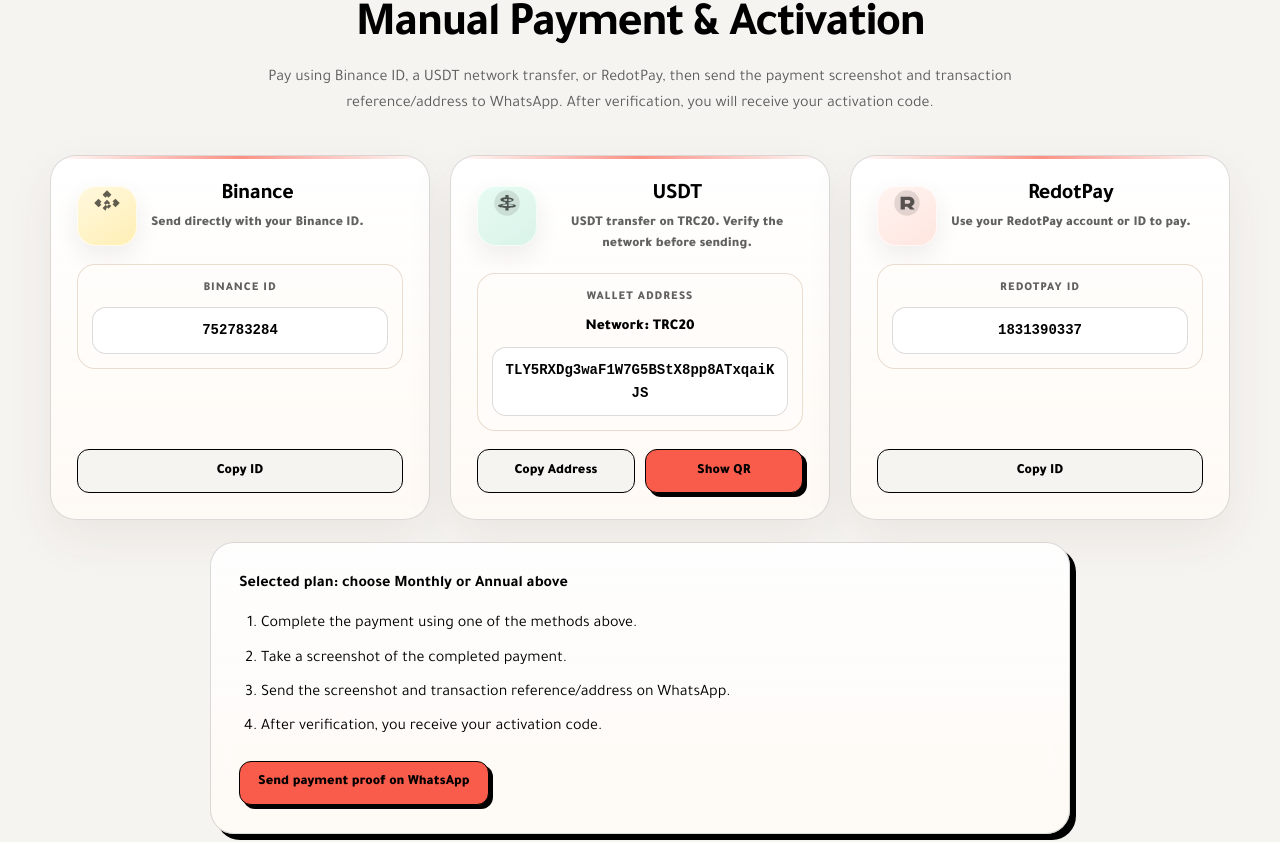
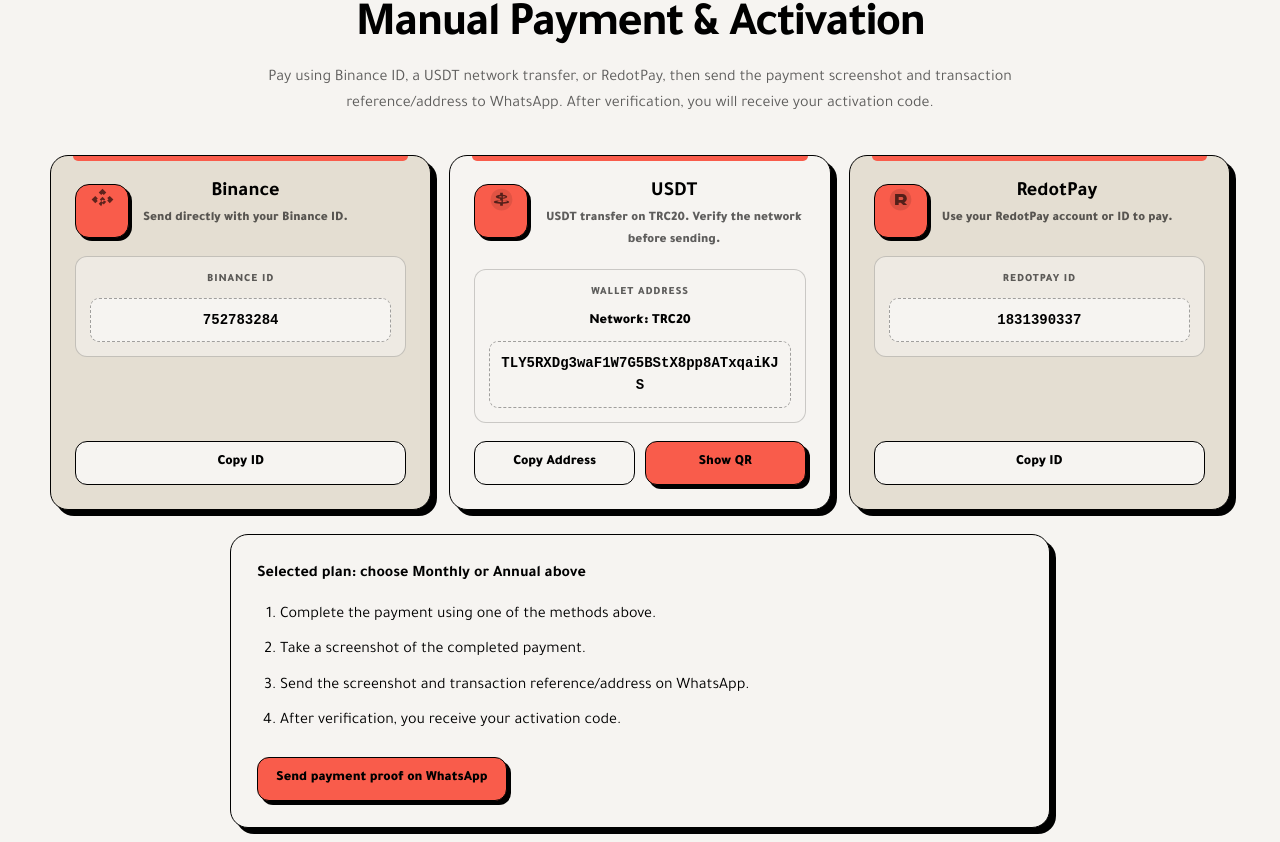
Before and after one commit to x4hop/maps-hunter-pro, a browser extension: page index.html in a window 1280 px wide. Shown: the part 3822-4664 px from the top of the page. Drawn offline with Linux system fonts and the light colour scheme; no server answers.

Commit message:
style: align payment surfaces with new brand

```diff
--- a/assets/manual.css
+++ b/assets/manual.css
@@ -1,61 +1,40 @@
 .manual-payments{display:grid;grid-template-columns:repeat(3,minmax(0,1fr));gap:18px;align-items:stretch}
-.pay-card{display:flex;flex-direction:column;gap:18px;padding:22px;border:1px solid var(--line);border-radius:22px;background:linear-gradient(180deg,#fff 0%,#fcfaf8 100%);box-shadow:0 18px 40px #00000008;transition:opacity .2s ease,border-color .2s ease,filter .2s ease}
-.pay-card.payment-unavailable{opacity:.68;filter:saturate(.55);border-style:dashed}
-.pay-card.payment-unavailable .pay-value-wrap code{background:#f3f0ed;color:var(--muted)}
-.pay-card button:disabled{cursor:not-allowed;opacity:.5;transform:none!important;box-shadow:none!important}
-.pay-brand{display:flex;align-items:center;gap:14px}
-.pay-brand strong{display:block;font-size:20px;line-height:1.2}
+.pay-card{position:relative;display:flex;flex-direction:column;gap:18px;min-height:300px;padding:24px;border:1.5px solid var(--color-black);border-radius:18px;background:var(--color-stone);box-shadow:6px 6px 0 var(--color-black);transition:transform .18s ease,box-shadow .18s ease,opacity .2s ease}
+.pay-card:nth-child(even){background:var(--color-paper)}
+.pay-card:hover{transform:translateY(-3px);box-shadow:8px 8px 0 var(--color-black)}
+.pay-card:before{content:"";position:absolute;left:22px;right:22px;top:0;height:5px;background:var(--color-coral);border-radius:0 0 999px 999px}
+.pay-card.payment-unavailable{opacity:.55;filter:grayscale(.2)}
+.pay-card button:disabled{cursor:not-allowed;opacity:.45;transform:none!important;box-shadow:none!important}
+.pay-brand{display:flex;align-items:flex-start;gap:14px}
+.pay-brand strong{display:block;font-size:20px;line-height:1.2;color:var(--color-black)}
 .pay-brand span{display:block;margin-top:4px;font-size:13px;color:var(--muted)}
-.pay-logo{width:52px;height:52px;border-radius:16px;display:grid;place-items:center;flex-shrink:0}
-.pay-logo svg{width:28px;height:28px;display:block}
-.logo-binance{background:#fff6d9;color:#f3ba2f}
-.logo-usdt{background:#eaf8f2;color:#26a17b}
-.logo-redotpay{background:#fff0ee;color:#e54838}
-.pay-value-wrap{display:grid;gap:8px}
-.pay-value-wrap label{font-size:12px;letter-spacing:.08em;text-transform:uppercase;color:var(--muted)}
-.pay-value-wrap span,.pay-value-wrap code,.pay-details span,.pay-details code{font-size:15px;line-height:1.6;overflow-wrap:anywhere}
-.pay-value-wrap code{display:block;padding:11px 12px;border-radius:14px;background:#f7f4f1;border:1px dashed var(--line)}
+.pay-logo{width:54px;height:54px;border:1.5px solid var(--color-black);border-radius:14px;display:grid;place-items:center;flex-shrink:0;background:var(--color-coral);color:var(--color-black);box-shadow:3px 3px 0 var(--color-black)}
+.pay-logo svg{width:29px;height:29px;display:block}
+.logo-binance,.logo-usdt,.logo-redotpay{background:var(--color-coral);color:var(--color-black)}
+.pay-value-wrap{display:grid;gap:8px;padding:14px;border:1px solid rgba(0,0,0,.18);border-radius:12px;background:rgba(246,244,241,.55)}
+.pay-value-wrap label{font-size:11px;letter-spacing:.08em;text-transform:uppercase;color:var(--muted);font-weight:900}
+.pay-value-wrap span,.pay-value-wrap code,.pay-details span,.pay-details code{font-size:14px;line-height:1.6;overflow-wrap:anywhere}
+.pay-value-wrap code{display:block;padding:10px 11px;border-radius:9px;background:var(--color-paper);border:1px dashed rgba(0,0,0,.35)}
 .pay-actions{display:flex;gap:10px;flex-wrap:wrap;margin-top:auto}
 .pay-actions.center{justify-content:center}
-.pay-actions .btn{display:inline-flex;justify-content:center;align-items:center}
-.manual-payment-flow{margin:22px auto 0;max-width:760px;padding:24px;border:1px solid var(--line);border-radius:20px;background:var(--surface,#fff)}
-.manual-payment-flow ol{margin:14px 0 20px;padding-inline-start:22px;display:grid;gap:8px}
-.manual-payment-flow .btn{display:inline-flex}
+.pay-actions .btn{flex:1;min-width:120px}
 .payment-modal[hidden]{display:none}
-.payment-modal{position:fixed;inset:0;z-index:60}
-.payment-modal-backdrop{position:absolute;inset:0;background:rgba(20,16,12,.65);backdrop-filter:blur(3px)}
-.payment-modal-dialog{position:relative;z-index:1;width:min(92vw,460px);margin:min(7vh,54px) auto 24px;padding:22px;border:1px solid var(--line);border-radius:24px;background:#fff;box-shadow:0 30px 80px #00000026}
-.payment-modal-close{position:absolute;top:14px;right:14px;width:40px;height:40px;border-radius:999px;border:1px solid var(--line);background:#fff;color:var(--text);font-size:22px;line-height:1}
-.payment-modal-header{display:flex;align-items:center;gap:14px;padding-right:34px}
+.payment-modal{position:fixed;inset:0;z-index:120}
+.payment-modal-backdrop{position:absolute;inset:0;background:rgba(0,0,0,.72);backdrop-filter:blur(5px)}
+.payment-modal-dialog{position:relative;z-index:1;width:min(92vw,470px);margin:min(7vh,54px) auto 24px;padding:24px;border:1.5px solid var(--color-black);border-radius:20px;background:var(--color-paper);box-shadow:10px 10px 0 var(--color-coral)}
+.payment-modal-close{position:absolute;top:14px;right:14px;width:40px;height:40px;border-radius:10px;border:1.5px solid var(--color-black);background:var(--color-stone);color:var(--color-black);font-size:22px;line-height:1;cursor:pointer}
+.payment-modal-header{display:flex;align-items:center;gap:14px;padding-right:38px}
 .payment-modal-header h3{margin:0 0 4px;font-size:24px;line-height:1.15}
 .payment-modal-header p{margin:0;color:var(--muted);font-size:14px;line-height:1.5}
-.payment-modal-icon{width:56px;height:56px;border-radius:18px}
+.payment-modal-icon{width:56px;height:56px;border-radius:14px}
 .payment-modal-icon svg{width:32px;height:32px}
-.payment-qr-frame{display:grid;place-items:center;margin:18px 0;padding:18px;border:1px solid var(--line);border-radius:20px;background:#fbf9f7}
-.payment-qr-frame img{display:block;width:min(100%,280px);height:auto;border-radius:14px;background:#fff}
+.payment-qr-frame{display:grid;place-items:center;margin:18px 0;padding:18px;border:1.5px solid var(--color-black);border-radius:16px;background:var(--color-stone)}
+.payment-qr-frame img{display:block;width:min(100%,280px);height:auto;border-radius:10px;background:var(--color-paper)}
 .payment-modal-value{display:grid;gap:8px;margin-bottom:8px}
-.payment-modal-value small{font-size:12px;letter-spacing:.08em;text-transform:uppercase;color:var(--muted)}
-.payment-modal-value code{display:block;padding:11px 12px;border-radius:14px;background:#f7f4f1;border:1px dashed var(--line);font-size:15px;line-height:1.6;overflow-wrap:anywhere}
+.payment-modal-value small{font-size:11px;letter-spacing:.08em;text-transform:uppercase;color:var(--muted);font-weight:900}
+.payment-modal-value code{display:block;padding:11px 12px;border-radius:10px;background:var(--color-stone);border:1px dashed rgba(0,0,0,.35);font-size:14px;line-height:1.6;overflow-wrap:anywhere}
 body.modal-open{overflow:hidden}
-@media(max-width:1000px){.manual-payments{grid-template-columns:1fr}}
-@media(max-width:700px){.manual-payment-flow{padding:18px}.payment-modal-dialog{padding:18px}.pay-card{text-align:start}}
-
-/* 2026 SaaS payment surface */
-.manual-payments{gap:20px}
-.pay-card{position:relative;min-height:310px;padding:26px;border-radius:26px;background:linear-gradient(180deg,rgba(255,255,255,.96),rgba(255,250,245,.9));box-shadow:0 18px 50px rgba(72,49,29,.07);overflow:hidden;transition:transform .3s ease,box-shadow .3s ease,border-color .3s ease,opacity .2s ease,filter .2s ease}
-.pay-card:before{content:"";position:absolute;inset:0 0 auto;height:3px;background:linear-gradient(90deg,transparent,var(--brand),transparent);opacity:.68}
-.pay-card:hover{transform:translateY(-7px);border-color:#dec0a2;box-shadow:0 28px 72px rgba(72,49,29,.12)}
-.pay-brand{align-items:flex-start}.pay-brand strong{font-size:22px;letter-spacing:-.02em}.pay-brand span{font-size:13.5px;line-height:1.55}
-.pay-logo{width:60px;height:60px;border-radius:19px;box-shadow:inset 0 0 0 1px rgba(255,255,255,.7),0 10px 25px rgba(55,43,32,.08)}
-.pay-logo svg{width:34px;height:34px}
-.logo-usdt{background:linear-gradient(145deg,#e7fbf3,#d9f3e9);color:#26a17b}
-.logo-binance{background:linear-gradient(145deg,#fff8df,#ffefb4)}
-.logo-redotpay{background:linear-gradient(145deg,#fff4f1,#ffe5df)}
-.pay-value-wrap{padding:14px;border:1px solid rgba(231,216,201,.86);border-radius:18px;background:rgba(255,253,250,.74)}
-.pay-value-wrap code{background:#fff;border-style:solid;font-size:14px}
-.pay-actions .btn{flex:1;min-width:120px}
-.manual-payment-flow{max-width:860px;padding:28px;border-radius:24px;background:linear-gradient(180deg,rgba(255,255,255,.9),rgba(255,250,245,.85));backdrop-filter:blur(12px)}
-.payment-modal-dialog{border-radius:28px;box-shadow:0 40px 110px rgba(27,20,15,.28)}
-.payment-qr-frame{background:linear-gradient(145deg,#fff,#fbf5ef)}
-@media(max-width:1000px){.manual-payments{grid-template-columns:repeat(2,minmax(0,1fr))}.pay-card:last-child{grid-column:1/-1;max-width:calc(50% - 10px);width:100%;justify-self:center}}
-@media(max-width:720px){.manual-payments{grid-template-columns:1fr}.pay-card:last-child{grid-column:auto;max-width:none}.pay-card{min-height:0;padding:22px}.pay-card:hover{transform:none}}
+html[dir="rtl"] .payment-modal-close{right:auto;left:14px}
+html[dir="rtl"] .payment-modal-header{padding-right:0;padding-left:38px}
+@media(max-width:1000px){.manual-payments{grid-template-columns:repeat(2,minmax(0,1fr))}.pay-card:last-child{grid-column:1/-1}}
+@media(max-width:720px){.manual-payments{grid-template-columns:1fr}.pay-card:last-child{grid-column:auto}.pay-card{min-height:0;padding:20px}.pay-card:hover{transform:none}.payment-modal-dialog{padding:18px}}
```
